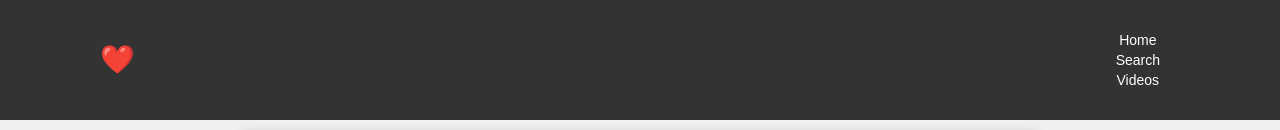
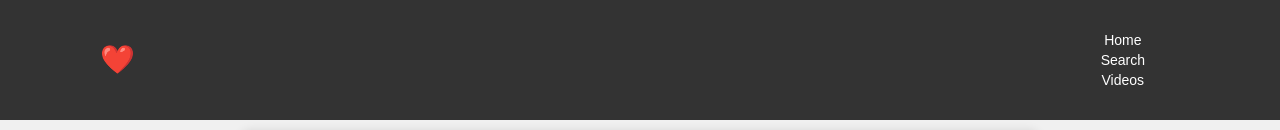
Before and after one commit to BooLeanAtYourService/booleanatyourservice.github.io, a plain HTML site: page index.html in a window 1280 px wide. Shown: the top 130 px of the page. Drawn offline with nearby package versions, Linux system fonts and the light colour scheme.

Commit message:
Update index.html

```diff
--- a/index.html
+++ b/index.html
@@ -12,7 +12,7 @@
 
 <a href="#" class="logo">❤️</a>
       <ul class="text-center">
-        <div class = row>
+        <div class = col>
         <span><li><a href="#">Home</a></li></span>
         <span><li><a href="search.html">Search</a></li></span>
         <span><li><a href="videos.html">Videos</a></li></span>
```
